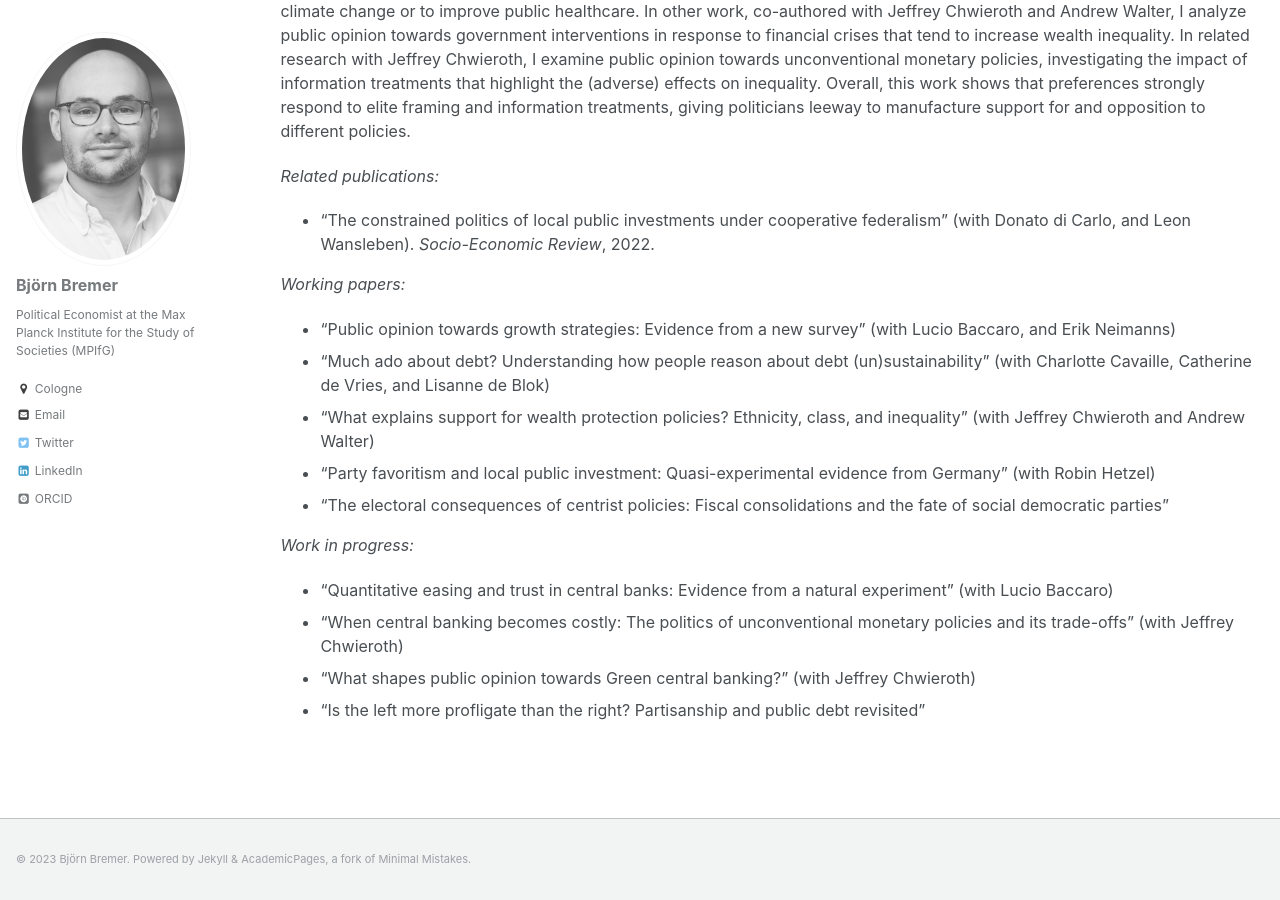
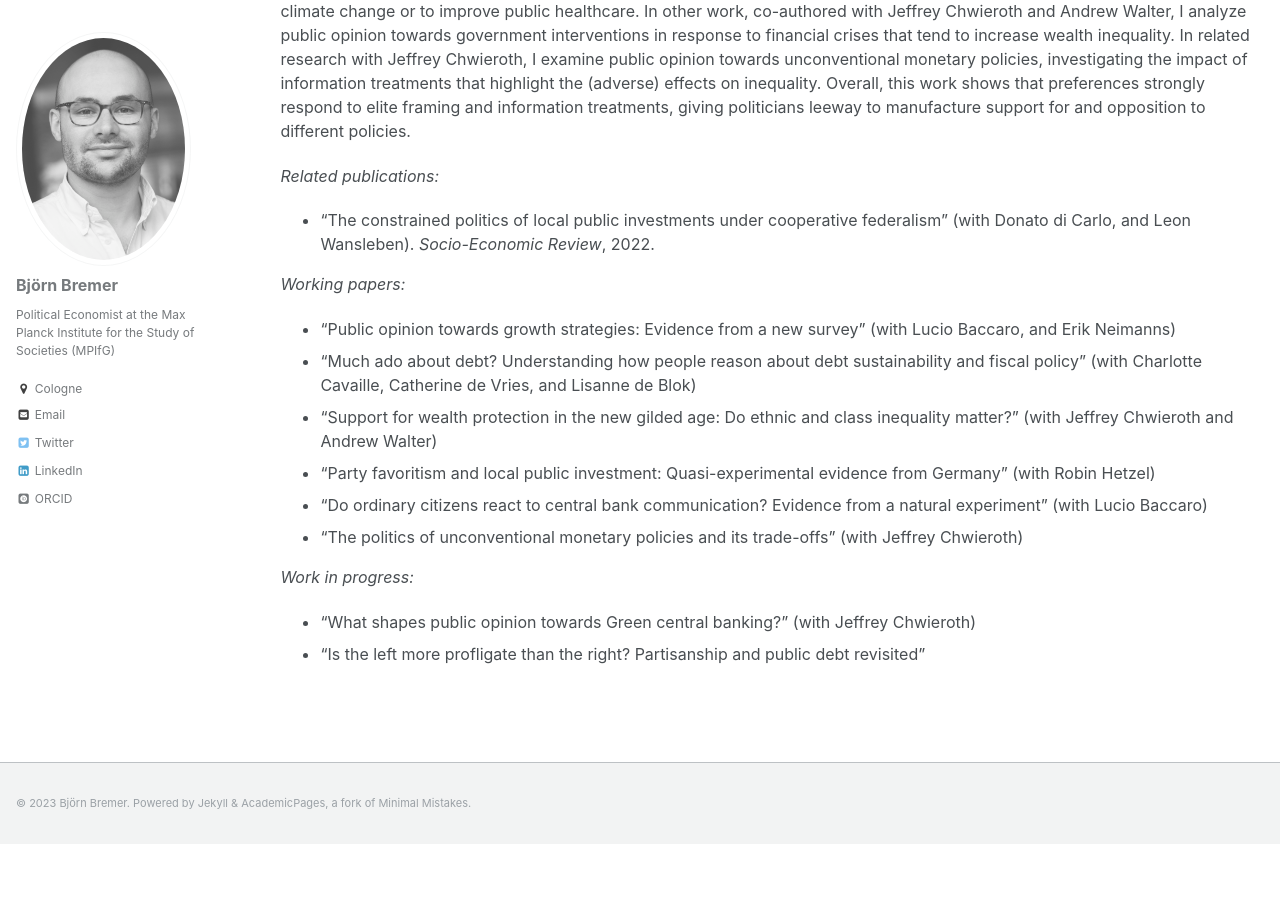
Before and after one commit to bjoernbremer/bjoernbremer.github.io, a Jekyll site: the page built from _projects/4_politics_macroeconomics.md, in a window 1280 px wide and 900 px high, scrolled down 545 px. Built offline with Jekyll 4.4.1, drawn with Linux system fonts in a browser that asks for light colours; some web fonts are replaced; after the commit the page ends 1389 px from its top, so only the background shows below that.

Commit message:
Update 4_politics_macroeconomics.md

```diff
--- a/_projects/4_politics_macroeconomics.md
+++ b/_projects/4_politics_macroeconomics.md
@@ -17,14 +17,13 @@ A large focus of these projects is to examine the relationship between macroecon
 *Working papers:*
 
 * "Public opinion towards growth strategies: Evidence from  a new survey" (with [Lucio Baccaro](http://www.mpifg.de/people/lb/index_en.asp), and [Erik Neimanns](https://www.mpifg.de/forschung/wissdetails_en.asp?MitarbID=885))
-* "Much ado about debt? Understanding how people reason about debt (un)sustainability" (with [Charlotte Cavaille](https://charlottecavaille.wordpress.com/), [Catherine de Vries](https://www.catherinedevries.eu/), and [Lisanne de Blok](https://lisannedeblok.com/))
-* "What explains support for wealth protection policies? Ethnicity, class, and inequality" (with [Jeffrey Chwieroth](http://personal.lse.ac.uk/chwierot/) and [Andrew Walter](https://findanexpert.unimelb.edu.au/profile/195100-andrew-walter))
+* "Much ado about debt? Understanding how people reason about debt sustainability and fiscal policy" (with [Charlotte Cavaille](https://charlottecavaille.wordpress.com/), [Catherine de Vries](https://www.catherinedevries.eu/), and [Lisanne de Blok](https://lisannedeblok.com/))
+* "Support for wealth protection in the new gilded age: Do ethnic and class inequality matter?" (with [Jeffrey Chwieroth](http://personal.lse.ac.uk/chwierot/) and [Andrew Walter](https://findanexpert.unimelb.edu.au/profile/195100-andrew-walter))
 * "Party favoritism and local public investment: Quasi-experimental evidence from Germany" (with Robin Hetzel)
-* "The electoral consequences of centrist policies: Fiscal consolidations and the fate of social democratic parties"
+* "Do ordinary citizens react to central bank communication? Evidence from a natural experiment" (with [Lucio Baccaro](http://www.mpifg.de/people/lb/index_en.asp))
+* "The politics of unconventional monetary policies and its trade-offs" (with [Jeffrey Chwieroth](http://personal.lse.ac.uk/chwierot/))
 
 *Work in progress:*
 
-* "Quantitative easing and trust in central banks: Evidence from a natural experiment" (with [Lucio Baccaro](http://www.mpifg.de/people/lb/index_en.asp))
-* "When central banking becomes costly: The politics of unconventional monetary policies and its trade-offs" (with [Jeffrey Chwieroth](http://personal.lse.ac.uk/chwierot/))
 * "What shapes public opinion towards Green central banking?" (with [Jeffrey Chwieroth](http://personal.lse.ac.uk/chwierot/))
 * "Is the left more profligate than the right? Partisanship and public debt revisited"
```
